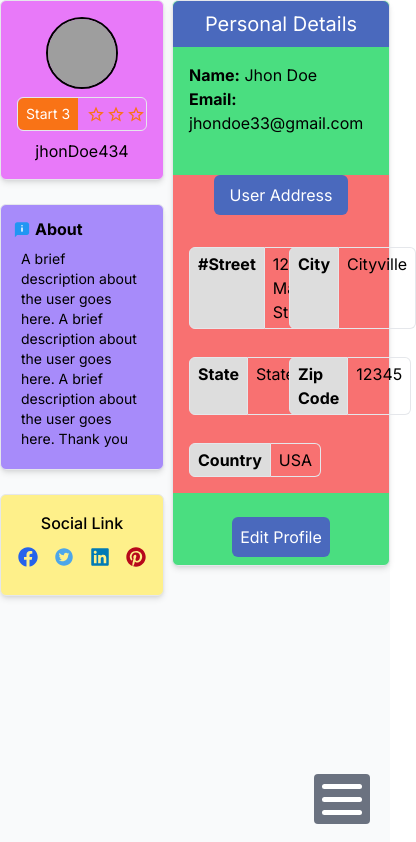
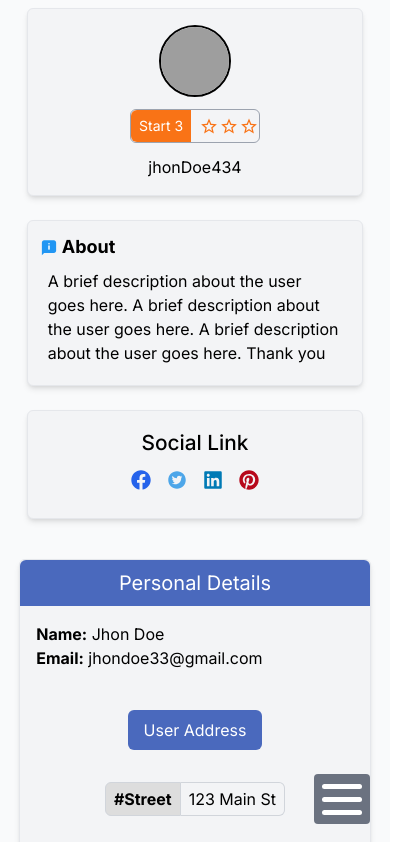
Before and after one commit to Naymul-NN/Schedulemeet-client, a Next.js app: page /dashboard/profile in a window 390 px wide. Shown: the top 842 px of the page, 416 px wide, since content can reach past the window. Built offline with nearby package versions, Linux system fonts and the light colour scheme; no server answers; grey boxes are pictures that could not be loaded.

Commit message:
dashboard : profile page responsive added

```diff
--- a/src/app/dashboard/profile/page.jsx
+++ b/src/app/dashboard/profile/page.jsx
@@ -2,7 +2,7 @@ import UserProfile from "@/components/dashboard/userProfile/UserProfile";
 
 const Profile = () => {
   return (
-    <div className="  h-screen  ">
+    <div className=" min-h-screen  ">
       <UserProfile></UserProfile>
     </div>
   );
--- a/src/components/dashboard/userProfile/UserProfile.jsx
+++ b/src/components/dashboard/userProfile/UserProfile.jsx
@@ -32,23 +32,22 @@ const userData = {
 
 const UserProfile = () => {
   return (
-    // <div className=" h-full userProfileContainer flex justify-center items-center  ">
-    <div className="  userProfileContainer flex justify-center items-center  ">
-      <div className=" userProfileWrapper flex gap-2    ">
+    <div className="  h-full  userProfileContainer flex justify-center items-center p-2  ">
+      <div className=" userProfileWrapper flex flex-col sm:flex-row gap-y-8 sm:gap-y-0 gap-x-1 xmd:gap-x-2  lg:gap-x-4   ">
         {/* profile left section starts  */}
-        <div className=" profileLeftSection w-[50%]  ">
+        <div className=" profileLeftSection w-[90%] xsm:w-[80%] sm:w-[50%] m-auto sm:m-0   ">
           {/* profile left top starts  */}
-          <div className=" profileLefftTopSection border-[1px] rounded-md p-4 h-max shadow-md bg-fuchsia-400 mb-6 -z-[1] ">
+          <div className=" profileLefftTopSection border-[1px] rounded-md p-4 h-max shadow-md  mb-6 -z-[1] bg-gray-100  ">
             <div>
               <Image
-                className="rounded-full w-[4.5rem] h-[4.5rem] xmd:w-[5.5rem] xmd:h-[5.5rem] lg:w-[7rem] lg:h-[7rem] block mx-auto  object-cover border-2 border-black"
+                className="rounded-full w-[4.5rem] h-[4.5rem] xmd:w-[5.5rem] xmd:h-[5.5rem] lg:w-[7rem] lg:h-[7rem] block mx-auto  object-cover border-2 border-black  "
                 src={userData.userimage}
                 width={500}
                 height={500}
                 alt="Profile Image"
               />
 
-              <div className="  z-[1]  flex relative justify-center items-center gap-2 my-2 border rounded-md w-[130px] p-4 h-max mx-auto text-sm lg:text-base  ">
+              <div className="  z-[1]  flex relative justify-center items-center gap-2 my-3 border border-gray-400 rounded-md w-[130px] p-4 h-max mx-auto text-sm lg:text-base  ">
                 <div className="  bg-orange-500 absolute left-0 bottom-0 rounded-l-md top-0 text-white h-full px-2">
                   <div className="flex justify-center items-center w-full h-full">
                     <h2>Start {userData.userRating.length}</h2>
@@ -73,21 +72,23 @@ const UserProfile = () => {
           {/* profile left top ends  */}
 
           {/* profile left middle starts  */}
-          <div className=" bg-violet-400 profileMiddleSection border-[1px] rounded-md p-3 lg:p-4 h-max shadow-md mb-6  ">
+          <div className=" bg-gray-100  profileMiddleSection border-[1px] rounded-md p-3 lg:p-4 h-max shadow-md mb-6  ">
             <div className="flex gap-1 items-center">
               <FcAbout className="text-[18px]"></FcAbout>{" "}
-              <h2 className="text-left font-bold text-[1rem] flex gap-1 items-center">
+              <h2 className="text-left font-bold text-[1rem] flex gap-1 items-center text-lg sm:text-base lg:text-lg ">
                 About
               </h2>
             </div>
 
-            <p className="p-2 text-sm lg:text-base ">{userData.userabout}</p>
+            <p className="p-2 text-base sm:text-sm lg:text-base ">
+              {userData.userabout}
+            </p>
           </div>
           {/* profile left middle ends  */}
 
           {/* profile left bottom starts  */}
-          <div className=" bg-yellow-200 profileLeftBottom border-[1px] rounded-md p-4 h-max shadow-md my-2">
-            <h2 className="text-center font-medium  text-[1rem] lg:text-[1.2rem]">
+          <div className=" bg-gray-100  profileLeftBottom border-[1px] rounded-md p-4 h-max shadow-md my-2">
+            <h2 className="text-center font-medium  text-[1.3rem] sm:text-[1rem] lg:text-[1.2rem]">
               Social Link
             </h2>
 
@@ -115,7 +116,7 @@ const UserProfile = () => {
         {/* profile left section ends  */}
 
         {/* profile right section starts  */}
-        <div className=" profileRightSection bg-green-400 border-[1px] rounded-md h-max w-[100%] shadow-md">
+        <div className=" w-[94%] xsm:w-[85%] sm:w-[100%] m-auto profileRightSection  border-[1px] rounded-md h-max  shadow-md bg-gray-100 ">
           <div className="bg-[#4A69BD] rounded-tr-md  rounded-tl-md text-white">
             <h2 className="text-[20px] p-2 text-center">Personal Details</h2>
           </div>
@@ -130,55 +131,55 @@ const UserProfile = () => {
             </div>
           </div>
 
-          <div className="bg-red-400 my-6 ">
+          <div className=" my-6 ">
             <div>
-              <h2 className="text-center mb-4 bg-[#4A69BD] text-white py-2 px-4 w-max mx-auto rounded-md">
+              <h2 className="text-center mb-4 bg-[#4A69BD] hover:bg-blue-700 cursor-pointer text-white py-2 px-4 w-max mx-auto rounded-md">
                 User Address
               </h2>
             </div>
 
-            <div className=" m-auto  p-4 grid grid-cols-2 lg:grid-cols-3 gap-x-4 gap-y-7 w-full">
-              <div className="flex">
-                <h2 className="border-l-[1px] bg-[#ddd] border-t-[1px] border-b-[1px] border-r-[1px] w-max px-2 py-1 rounded-l-md font-bold">
+            <div className="    p-4 grid grid-cols-1 md:grid-cols-2 lg:grid-cols-3 gap-x-4 gap-y-7 w-full">
+              <div className="flex  justify-center md:justify-start  ">
+                <h2 className="border-l-[1px] bg-[#ddd] border-t-[1px] border-b-[1px] border-r-[1px] w-max px-2 py-1 rounded-l-md font-bold border-gray-300 ">
                   #Street
                 </h2>
-                <h2 className="border-t-[1px] border-b-[1px] border-r-[1px] w-max px-2 py-1 rounded-r-md">
+                <h2 className="border-t-[1px] border-b-[1px] border-r-[1px] w-max px-2 py-1 rounded-r-md border-gray-300">
                   {userData.useraddress.street}
                 </h2>
               </div>
 
-              <div className="flex">
-                <h2 className="border-l-[1px] bg-[#ddd] border-t-[1px] border-b-[1px] border-r-[1px] w-max px-2 py-1 rounded-l-md font-bold">
+              <div className="flex  justify-center md:justify-start">
+                <h2 className="border-l-[1px] bg-[#ddd] border-t-[1px] border-b-[1px] border-r-[1px] w-max px-2 py-1 rounded-l-md font-bold border-gray-300">
                   City
                 </h2>
-                <h2 className="border-t-[1px] border-b-[1px] border-r-[1px] w-max px-2 py-1 rounded-r-md">
+                <h2 className="border-t-[1px] border-b-[1px] border-r-[1px] w-max px-2 py-1 rounded-r-md border-gray-300">
                   {userData.useraddress.city}
                 </h2>
               </div>
 
-              <div className="flex">
-                <h2 className="border-l-[1px] bg-[#ddd] border-t-[1px] border-b-[1px] border-r-[1px] w-max px-2 py-1 rounded-l-md font-bold">
+              <div className="flex  justify-center md:justify-start">
+                <h2 className="border-l-[1px] bg-[#ddd] border-t-[1px] border-b-[1px] border-r-[1px] w-max px-2 py-1 rounded-l-md font-bold border-gray-300">
                   State
                 </h2>
-                <h2 className="border-t-[1px] border-b-[1px] border-r-[1px] w-max px-2 py-1 rounded-r-md">
+                <h2 className="border-t-[1px] border-b-[1px] border-r-[1px] w-max px-2 py-1 rounded-r-md border-gray-300">
                   {userData.useraddress.state}
                 </h2>
               </div>
 
-              <div className="flex">
-                <h2 className="border-l-[1px] bg-[#ddd] border-t-[1px] border-b-[1px] border-r-[1px] w-max px-2 py-1 rounded-l-md font-bold">
+              <div className="flex  justify-center md:justify-start ">
+                <h2 className="border-l-[1px] bg-[#ddd] border-t-[1px] border-b-[1px] border-r-[1px] w-max px-2 py-1 rounded-l-md font-bold border-gray-300">
                   Zip Code
                 </h2>
-                <h2 className="border-t-[1px] border-b-[1px] border-r-[1px] w-max px-2 py-1 rounded-r-md">
+                <h2 className="border-t-[1px] border-b-[1px] border-r-[1px] w-max px-2 py-1 rounded-r-md border-gray-300">
                   {userData.useraddress.zipcode}
                 </h2>
               </div>
 
-              <div className="flex">
-                <h2 className="border-l-[1px] bg-[#ddd] border-t-[1px] border-b-[1px] border-r-[1px] w-max px-2 py-1 rounded-l-md font-bold">
+              <div className="flex  justify-center md:justify-start  ">
+                <h2 className="border-l-[1px] bg-[#ddd] border-t-[1px] border-b-[1px] border-r-[1px] w-max px-2 py-1 rounded-l-md font-bold border-gray-300">
                   Country
                 </h2>
-                <h2 className="border-t-[1px] border-b-[1px] border-r-[1px] w-max px-2 py-1 rounded-r-md">
+                <h2 className="border-t-[1px] border-b-[1px] border-r-[1px] w-max px-2 py-1 rounded-r-md border-gray-300">
                   {userData.useraddress.country}
                 </h2>
               </div>
@@ -186,7 +187,7 @@ const UserProfile = () => {
           </div>
 
           <div>
-            <h2 className="text-center my-2 bg-[#4A69BD] hover:bg-[#577ce1] cursor-pointer text-white p-2 w-max mx-auto rounded-md">
+            <h2 className="text-center my-2 bg-[#4A69BD] hover:bg-[#577ce1] cursor-pointer text-white py-2 px-5 w-max mx-auto rounded-md">
               Edit Profile
             </h2>
           </div>
```
